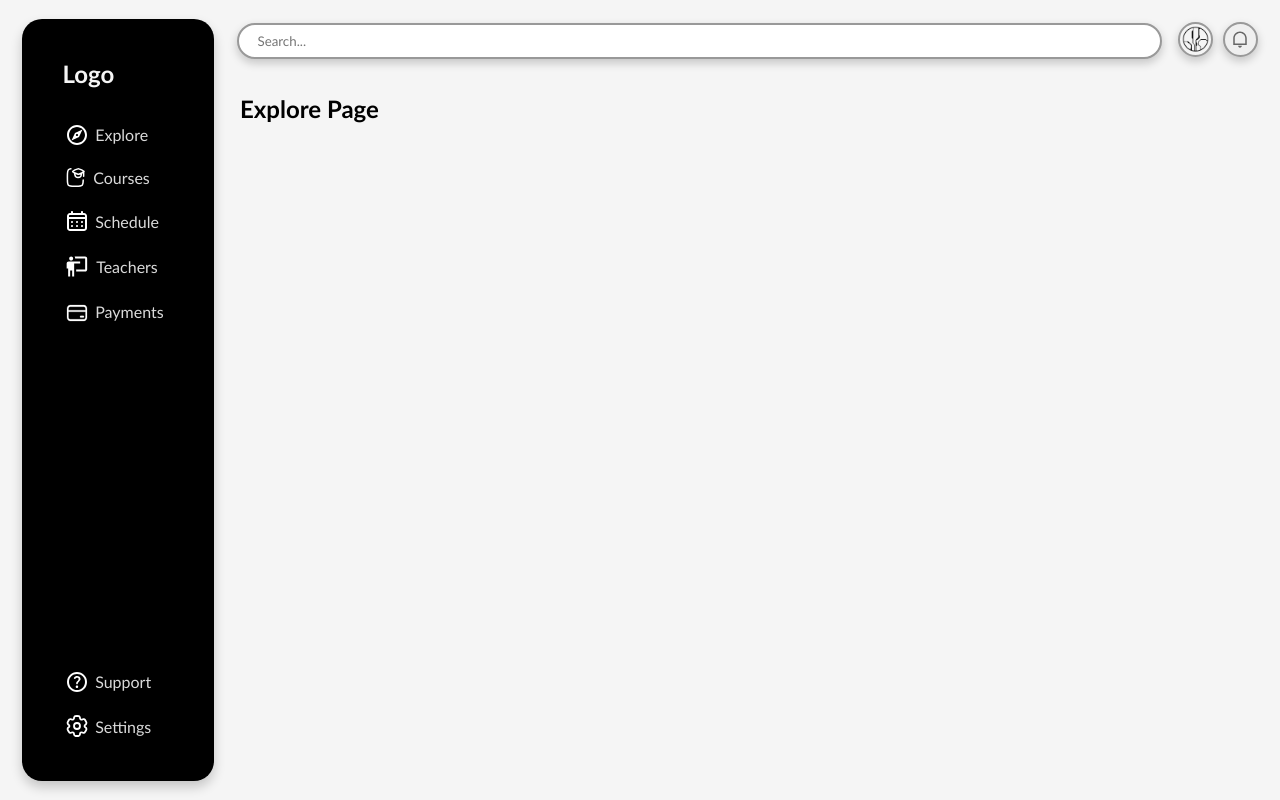
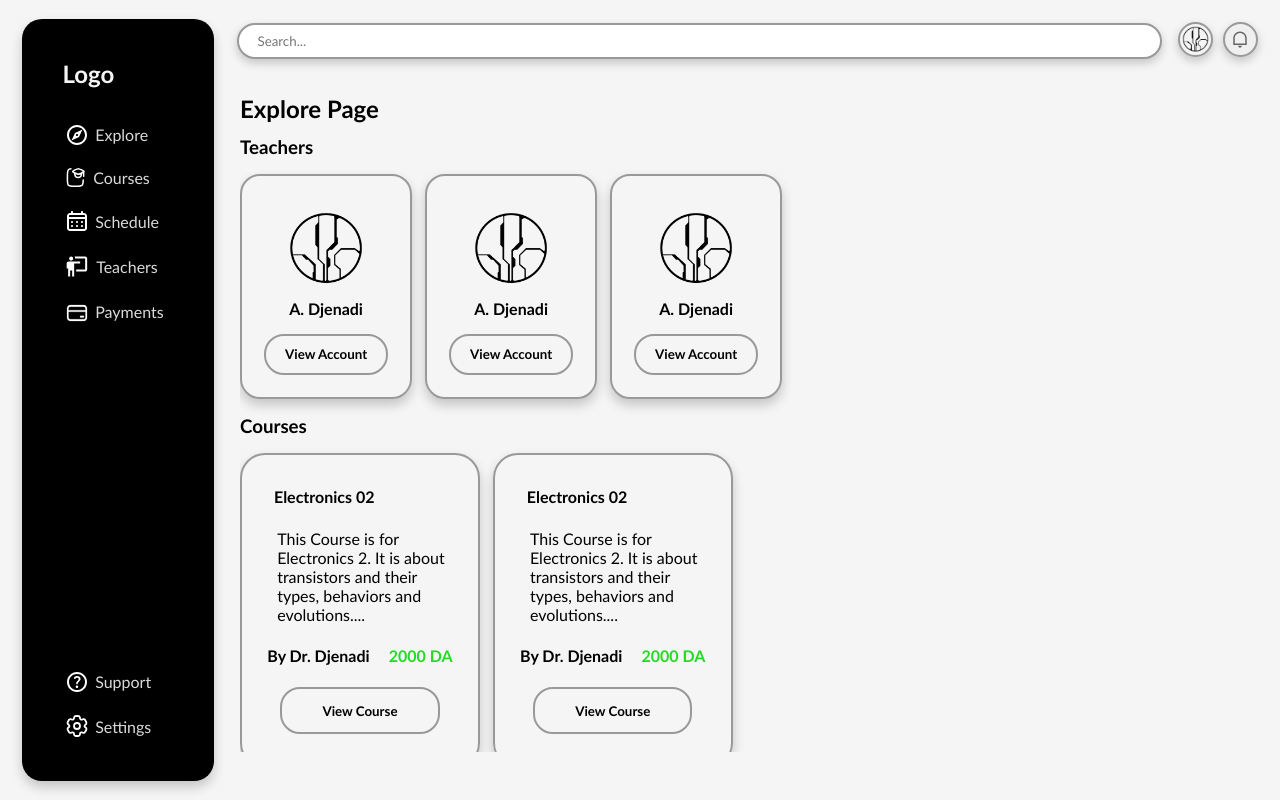
Before and after one commit to Younes-R/e-learn-platform, a Next.js app: page /common/explore in a window 1280 px wide. Built offline with nearby package versions, Linux system fonts and the light colour scheme.

Commit message:
created explore page and Explore

```diff
--- /dev/null
+++ b/src/app/common/explore/page.module.css
@@ -0,0 +1,5 @@
+.main {
+  display: flex;
+  flex-direction: column;
+  gap: 0.8em;
+}
--- a/src/app/common/explore/page.tsx
+++ b/src/app/common/explore/page.tsx
@@ -1,7 +1,11 @@
+import styles from "./page.module.css";
+import Explore from "@/ui/common/explore";
+
 export default function Page() {
   return (
-    <main>
+    <main className={styles.main}>
       <h2>Explore Page</h2>
+      <Explore />
     </main>
   );
 }
--- a/src/ui/common/card.tsx
+++ /dev/null
@@ -1,5 +0,0 @@
-import styles from "./card.module.css";
-
-export default function Card() {
-  return <div></div>;
-}
--- /dev/null
+++ b/src/ui/common/explore.module.css
@@ -0,0 +1,57 @@
+.explore {
+  /* border: 1px solid red; */
+  display: flex;
+  flex-direction: column;
+  gap: 1em;
+  max-height: 77vh;
+  overflow-y: scroll;
+}
+
+.explore::-webkit-scrollbar {
+  display: none;
+}
+
+.teachers {
+  display: flex;
+  flex-direction: column;
+  gap: 1em;
+}
+
+/* .teachers__header {
+} */
+
+.teachers__list {
+  display: flex;
+  flex-direction: row;
+  gap: 0.8em;
+}
+
+.courses {
+  display: flex;
+  flex-direction: column;
+  gap: 1em;
+}
+
+/* .courses__header {
+} */
+
+.courses__list {
+  display: flex;
+  flex-direction: row;
+  gap: 0.8em;
+}
+
+.sessions {
+  display: flex;
+  flex-direction: column;
+  gap: 1em;
+}
+
+/* .sessions__header {
+} */
+
+.sessions__list {
+  display: flex;
+  flex-direction: row;
+  gap: 0.8em;
+}
--- /dev/null
+++ b/src/ui/common/explore.tsx
@@ -0,0 +1,34 @@
+import styles from "./explore.module.css";
+import CourseCard from "./courseCard";
+import TeacherCard from "./teacherCard";
+import SessionCard from "./sessionCard";
+
+export default function Explore() {
+  return (
+    <div className={styles["explore"]}>
+      <section className={styles["teachers"]}>
+        <h3 className={styles["teachers__header"]}>Teachers</h3>
+        <ul className={styles["teachers__list"]}>
+          <TeacherCard />
+          <TeacherCard />
+          <TeacherCard />
+        </ul>
+      </section>
+      <section className={styles["courses"]}>
+        <h3 className={styles["courses__header"]}>Courses</h3>
+        <ul className={styles["courses__list"]}>
+          <CourseCard />
+          <CourseCard />
+        </ul>
+      </section>
+      <section className={styles["sessions"]}>
+        <h3 className={styles["sessions__header"]}>Sessions</h3>
+        <ul className={styles["sessions__list"]}>
+          <SessionCard />
+          <SessionCard />
+          <SessionCard />
+        </ul>
+      </section>
+    </div>
+  );
+}
```
Also changed, not shown: src/ui/common/profile.module.css (+0 -51 lines), src/ui/common/profile.tsx (+3 -30 lines), src/ui/common/card.module.css (deleted), 2 other files (tests, documents, lock files or other folders).
